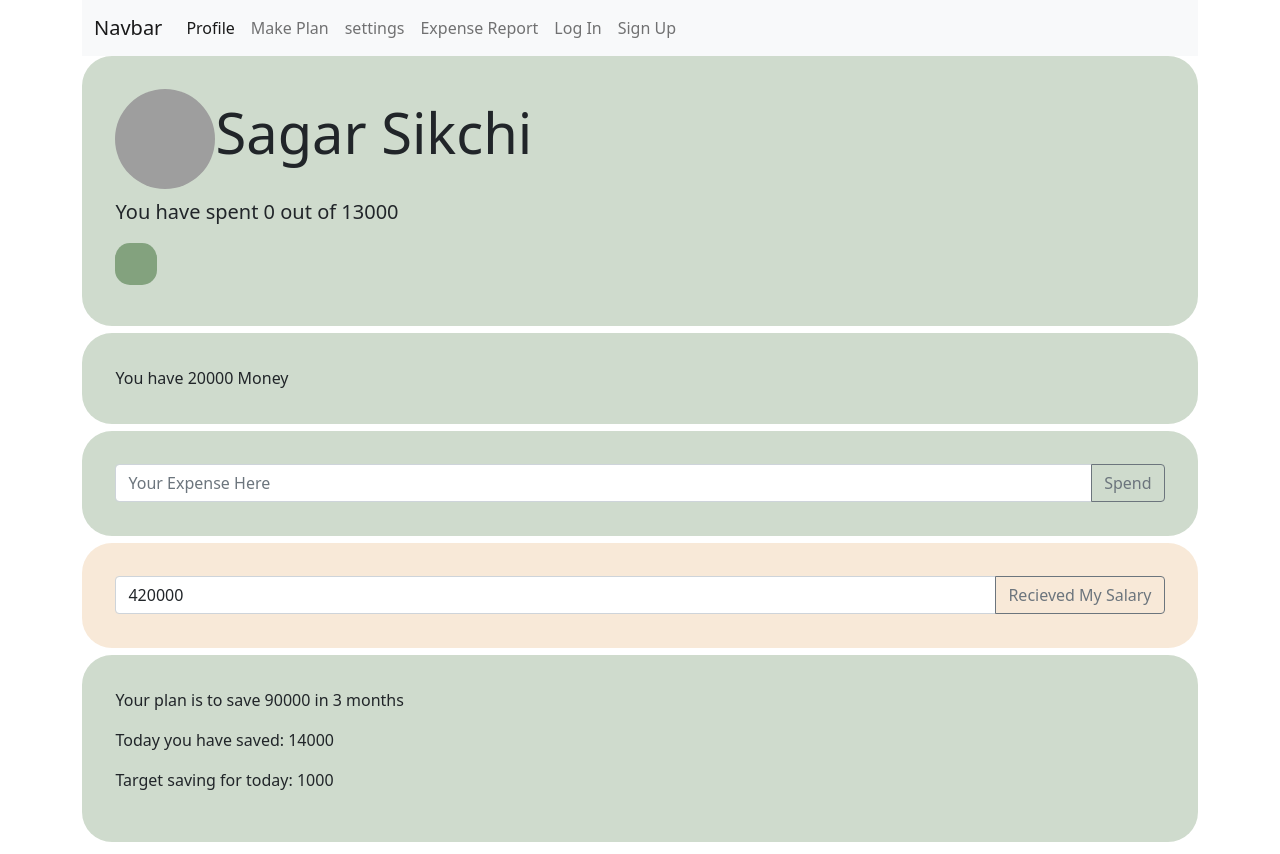
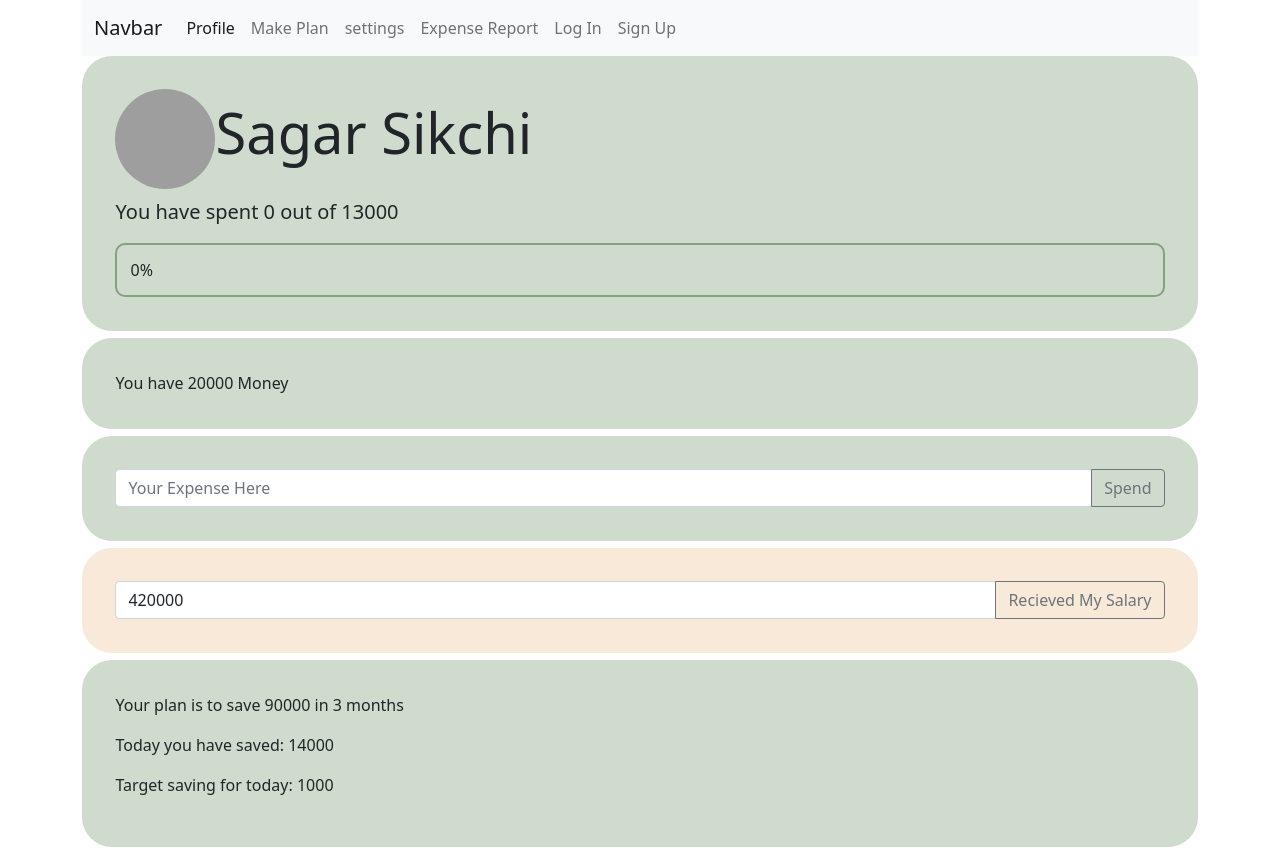
Before and after one commit to hussain18/Personal_Finance_Manager, a React (Create React App) app: page /profile in a window 1280 px wide. Built offline with nearby package versions, Linux system fonts and the light colour scheme; grey boxes are pictures that could not be loaded.

Commit message:
Added Progress bar to profile page

```diff
--- a/src/App.css
+++ b/src/App.css
@@ -1,6 +1,3 @@
-ul{
-    padding: .5rem im !important;
-}
 
 .component-container{
     background-color: rgba(16, 77, 8,0.2);
--- /dev/null
+++ b/src/components/styles/templates.js
@@ -0,0 +1,36 @@
+import styled from 'styled-components'
+import React from 'react'
+
+const ProgressHolder = styled.div`
+    padding: 0px;
+    border: solid 2px ${props => props.background};
+    border-radius: 10px;
+`
+const Progress = styled.div`
+    margin: 0px;
+    background-color: ${props => props.styles.background};
+    border-radius: 8px;
+    width: ${props => props.styles.width}%;
+    height: 100%;
+    transition: width 600ms ease-in-out;
+`
+
+export default function ProgressBar (props) {
+
+    const progressStyle = {
+        width: props.width,
+        background: props.background,
+    }
+
+    console.log(progressStyle)
+
+    return <ProgressHolder
+        background = {props.background}>
+
+        <Progress styles = {progressStyle}>
+            <div style={{padding:13, textAlign: 'center'}}>
+                {props.width.toFixed(0)}%
+            </div>
+        </Progress>
+    </ProgressHolder>
+}
--- a/src/components/userProfile.js
+++ b/src/components/userProfile.js
@@ -2,6 +2,7 @@ import NavBar from './nav.js'
 import React from 'react'
 import styled from 'styled-components'
 import {bgColors, bgColorsMidOp} from './styles/backgroundColors.js'
+import ProgressBar from './styles/templates.js'
 
 
 
@@ -105,9 +106,8 @@ function UserJumbotron(props) {
         backgroundColor: statusColors[props.style]
     }
 
-    var progressBarStyle = {
-        backgroundColor: progressBarColors[props.style]
-    }
+    var progressBarBackground = progressBarColors[props.style]
+
 
     return <div style={componentStyle} className="component-container container-hovered" >
             <h1 className="display-4" >
@@ -115,10 +115,10 @@ function UserJumbotron(props) {
                 {props.userData.userName}
             </h1>
             <p className="lead">You have spent {todayExpense} out of {toSpendToday}</p>
-            <ProgressBarFiller
-                style = {progressBarStyle}
-                width = {expensePercentage()}
-                className='component-container'/>
+
+            <ProgressBar
+                background = {progressBarBackground}
+                width = {expensePercentage()} />
         </div>
 }
 
@@ -262,7 +262,10 @@ export default class UserProfile extends React.Component {
                 inputType = 'number'
                 inputSubmitLabel = 'Recieved My Salary'
                 defaultValue = {this.state.isIncomeRegular ? this.state.income : ''} /> :
-                <p style={status.salaryStyle}>You have got your Salary</p> }
+                <p
+                    style={{backgroundColor: statusColors[status.salaryStyle]}}
+                    className = 'component-container'
+                    >You have got your Salary</p> }
 
             <PlanView
                 style = {status.planStyle}
```
